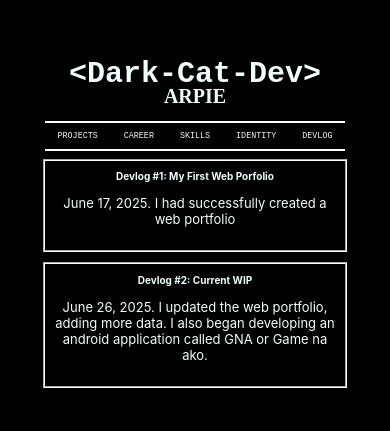
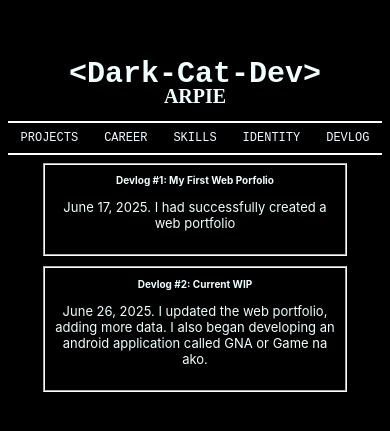
Before and after one commit to DarkCatDev/webport, a React (Create React App) app: page /webport/devlog in a window 390 px wide. Shown: the part 119-550 px from the top of the page. Built offline with nearby package versions, Linux system fonts and the light colour scheme.

Commit message:
newpatch

```diff
--- a/src/assets/Home.css
+++ b/src/assets/Home.css
@@ -80,7 +80,9 @@
     }
 
     .home-bar {
-        font-size: 7px;
+        font-size: 10px;
+        gap: 10px;
+
     }
 
     .quote {
@@ -101,7 +103,7 @@
     }
 
     .home-bar {
-        font-size: 7px;
+        font-size: 10px;
         gap: 10px;
     }
 
```
Also changed, not shown: 2 other files (tests, documents, lock files or other folders).
